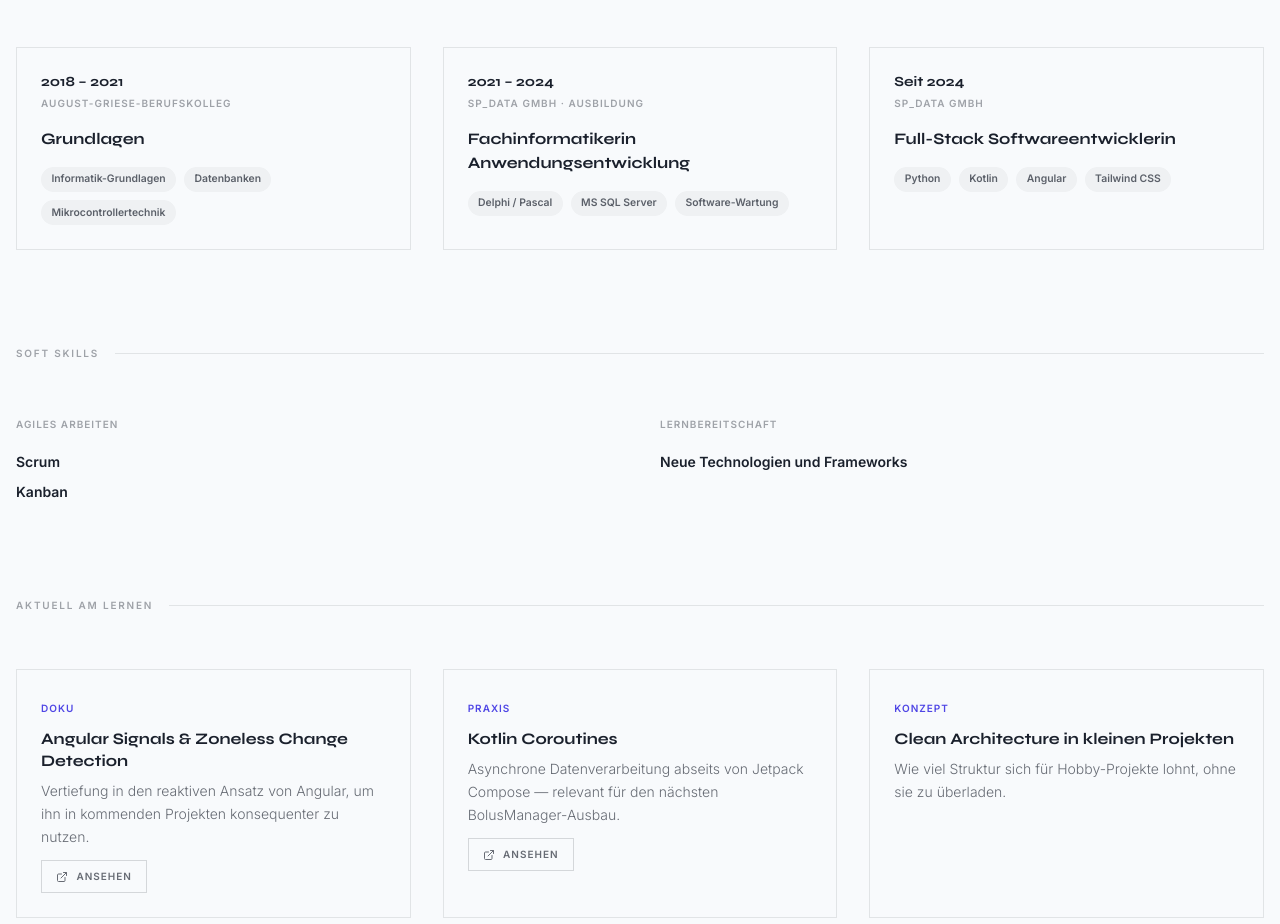
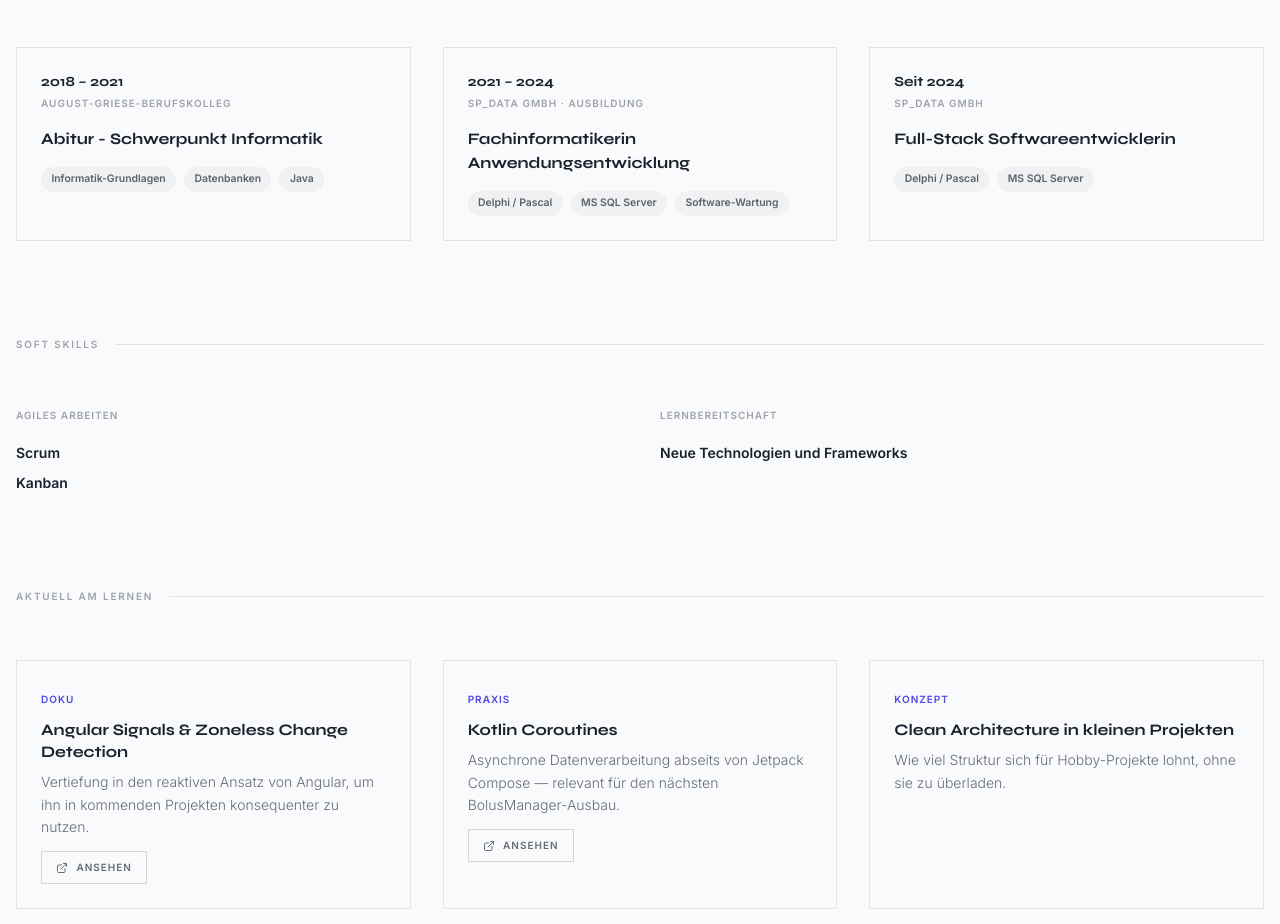
Before and after one commit to Sevynidd/Portfolio, an Angular app: page /about in a window 1280 px wide. Shown: the part 2080-3004 px from the top of the page. Built offline with nearby package versions, Linux system fonts and the light colour scheme; no server answers.

Commit message:
Refresh profile experience details
Update the About page content to better reflect the current education focus and professional background. This includes revising the school specialization and tightening the skills listed for the latest role.

```diff
--- a/src/app/pages/about.component.ts
+++ b/src/app/pages/about.component.ts
@@ -89,8 +89,8 @@ export class AboutComponent implements OnInit {
     {
       range: '2018 – 2021',
       context: 'August-Griese-Berufskolleg',
-      title: 'Grundlagen',
-      skills: ['Informatik-Grundlagen', 'Datenbanken', 'Mikrocontrollertechnik'],
+      title: 'Abitur - Schwerpunkt Informatik',
+      skills: ['Informatik-Grundlagen', 'Datenbanken', 'Java'],
     },
     {
       range: '2021 – 2024',
@@ -102,7 +102,7 @@ export class AboutComponent implements OnInit {
       range: 'Seit 2024',
       context: 'SP_Data GmbH',
       title: 'Full-Stack Softwareentwicklerin',
-      skills: ['Python', 'Kotlin', 'Angular', 'Tailwind CSS'],
+      skills: ['Delphi / Pascal', 'MS SQL Server'],
     },
   ];
 
```
